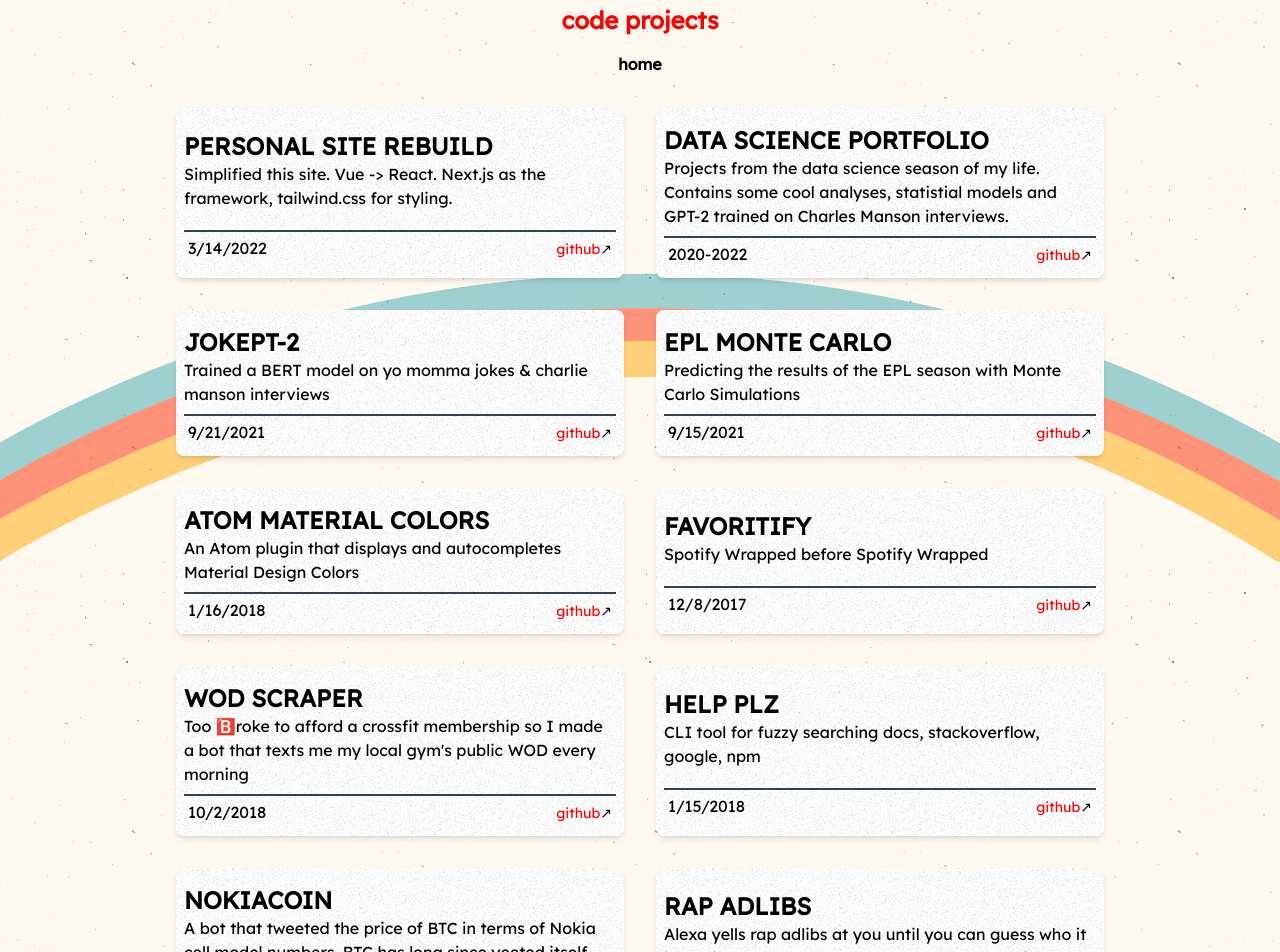
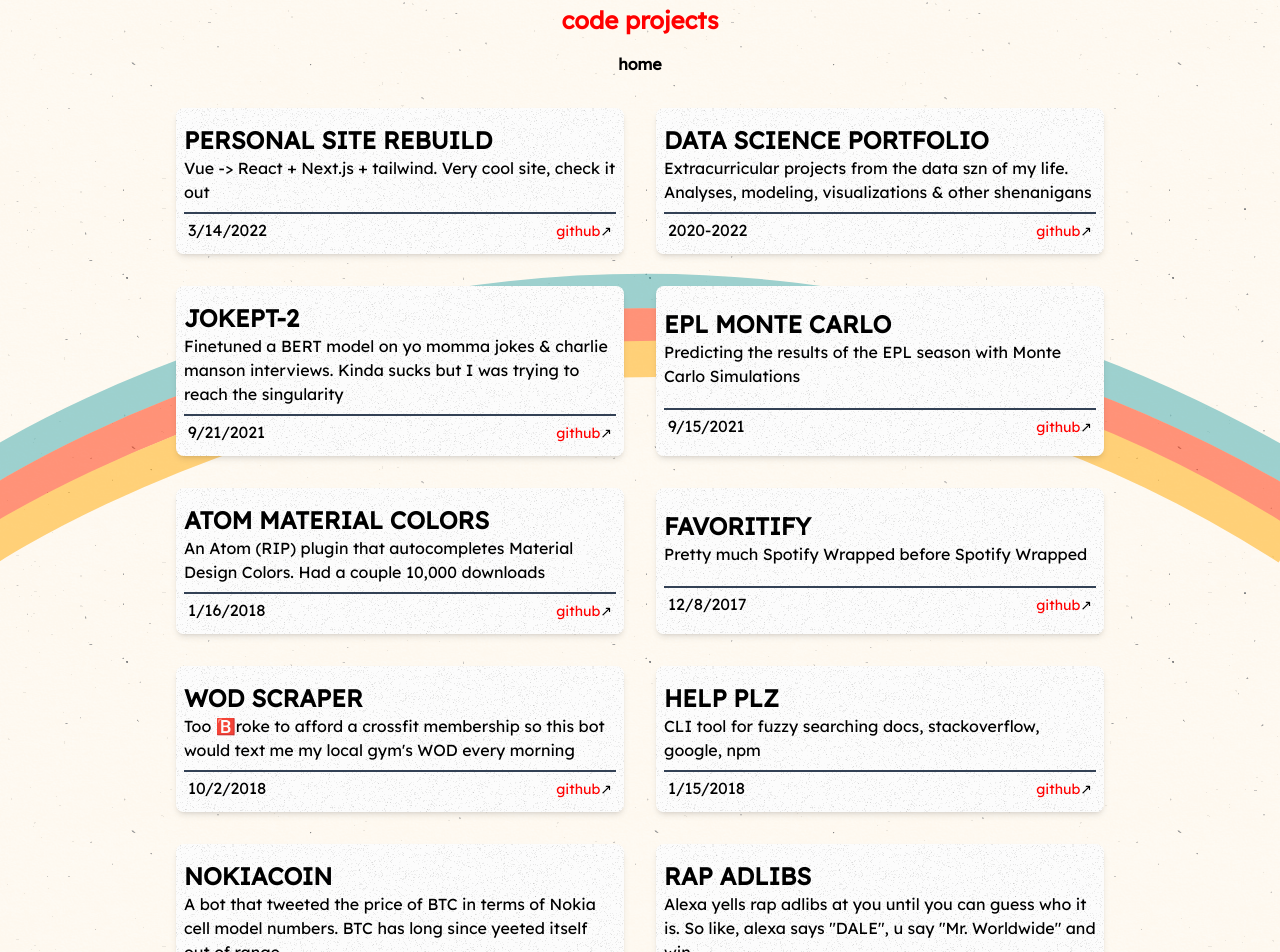
Before and after one commit to delafields/personal-site, a Next.js app: page /codeProjects in a window 1280 px wide. Shown: the part 36-988 px from the top of the page. Built offline with nearby package versions, Linux system fonts and the light colour scheme.

Commit message:
rewrote project descriptions

```diff
--- a/assets/codeProjects.js
+++ b/assets/codeProjects.js
@@ -1,7 +1,7 @@
 const projectsData = [
   {
     title: 'Personal Site Rebuild',
-    description: 'Simplified this site. Vue -> React. Next.js as the framework, tailwind.css for styling.',
+    description: 'Vue -> React + Next.js + tailwind. Very cool site, check it out',
     links: [
       {linkName: 'github', linkUrl: 'https://github.com/delafields/personal-site'}
     ],
@@ -10,7 +10,7 @@ const projectsData = [
   },
   {
     title: 'Data Science Portfolio',
-    description: 'Projects from the data science season of my life. Contains some cool analyses, statistial models and GPT-2 trained on Charles Manson interviews.',
+    description: 'Extracurricular projects from the data szn of my life. Analyses, modeling, visualizations & other shenanigans',
     links: [
       {linkName: 'github', linkUrl: 'https://github.com/delafields/delafields.github.io'}
     ],
@@ -18,7 +18,7 @@ const projectsData = [
   },
   {
     title: 'JokePT-2',
-    description: 'Trained a BERT model on yo momma jokes & charlie manson interviews',
+    description: 'Finetuned a BERT model on yo momma jokes & charlie manson interviews. Kinda sucks but I was trying to reach the singularity',
     links: [
       {linkName: 'github', linkUrl: 'https://github.com/delafields/delafields.github.io/tree/master/JokePT2'}
     ],
@@ -34,7 +34,7 @@ const projectsData = [
   },
   {
     title: 'Atom Material Colors',
-    description: 'An Atom plugin that displays and autocompletes Material Design Colors',
+    description: 'An Atom (RIP) plugin that autocompletes Material Design Colors. Had a couple 10,000 downloads',
     links: [
       {linkName: 'github', linkUrl: 'https://github.com/delafields/atom-material-colors'}
     ],
@@ -42,7 +42,7 @@ const projectsData = [
   },
   {
     title: 'Favoritify',
-    description: 'Spotify Wrapped before Spotify Wrapped',
+    description: 'Pretty much Spotify Wrapped before Spotify Wrapped',
     links: [
       {linkName: 'github', linkUrl: 'https://github.com/delafields/Favoritify'}
     ],
@@ -51,7 +51,7 @@ const projectsData = [
   },
   {
     title: 'WOD scraper',
-    description: "Too 🅱️roke to afford a crossfit membership so I made a bot that texts me my local gym's public WOD every morning",
+    description: "Too 🅱️roke to afford a crossfit membership so this bot would text me my local gym's WOD every morning",
     links: [
       {linkName: 'github', linkUrl: 'https://github.com/delafields/GymScraper'}
     ],
@@ -67,7 +67,7 @@ const projectsData = [
   },
   {
     title: 'Nokiacoin',
-    description: 'A bot that tweeted the price of BTC in terms of Nokia cell model numbers. BTC has long since yeeted itself out of range.',
+    description: 'A bot that tweeted the price of BTC in terms of Nokia cell model numbers. BTC has long since yeeted itself out of range',
     links: [
       {linkName: 'github', linkUrl: 'https://github.com/delafields/Nokiacoin'}
     ],
@@ -75,7 +75,7 @@ const projectsData = [
   },
   {
     title: 'Rap Adlibs',
-    description: 'Alexa yells rap adlibs at you until you can guess who it is. So like, alexa say "DALE", u say "Mr. Worldwide"',
+    description: 'Alexa yells rap adlibs at you until you can guess who it is. So like, alexa says "DALE", u say "Mr. Worldwide" and win',
     links: [
       {linkName: 'github', linkUrl: 'https://github.com/delafields/alexa-skills/tree/master/rap_adlibs'}
     ],
@@ -91,7 +91,7 @@ const projectsData = [
   },
   {
     title: 'Smart Mirror',
-    description: 'An mirror that displayed my stonks, the weather & my calendar',
+    description: 'A RaspberryPi powered mirror that displayed my stonks, the weather & my calendar',
     links: [
       {linkName: 'github', linkUrl: 'https://github.com/delafields/smartmirror-react'}
     ],
```
Also changed, not shown: assets/IRLprojects.js (+13 -13 lines).
